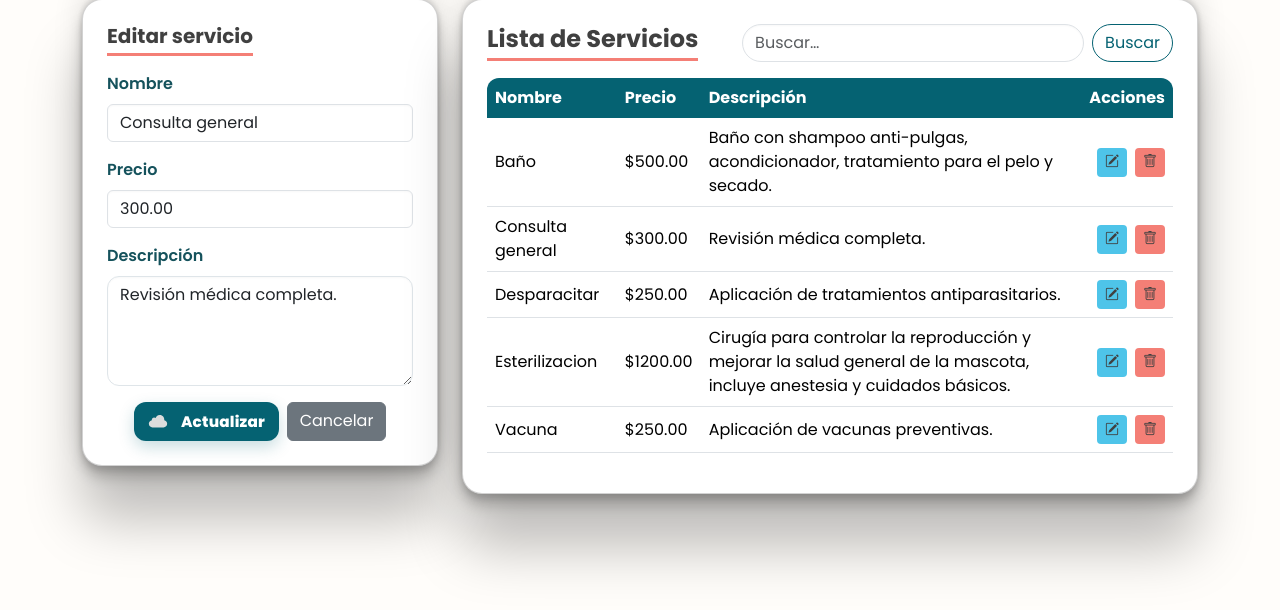
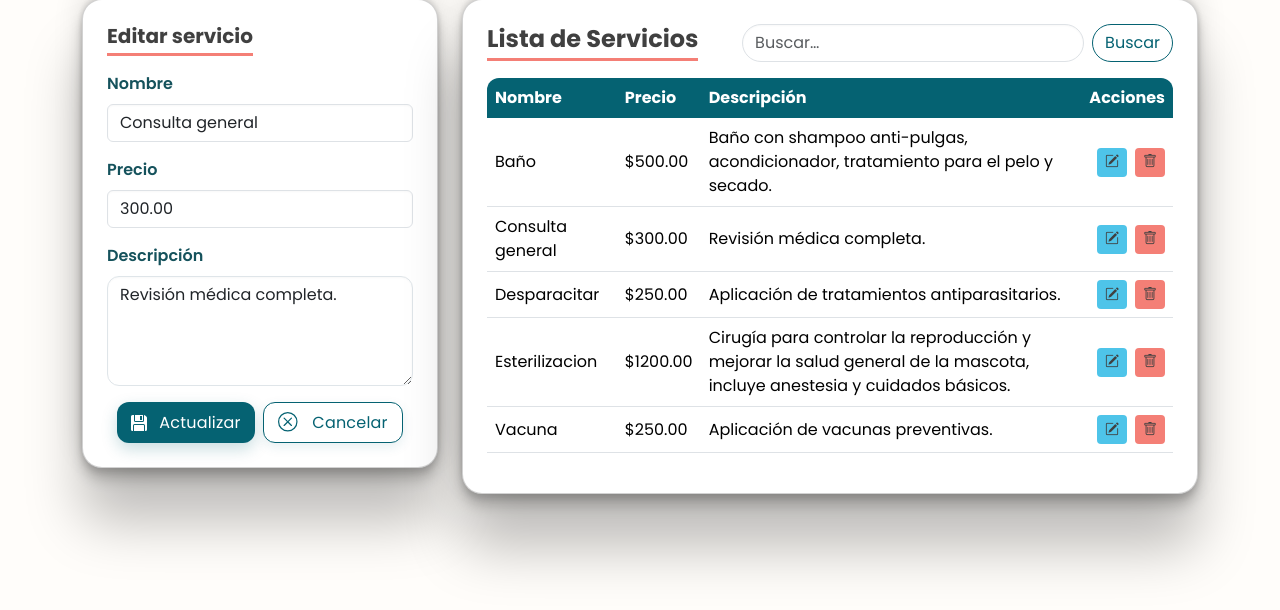
Before and after one commit to anagatuna/PIA_Eq1, a Django app: page /servicios/15/ in a window 1280 px wide. Shown: the part 136-746 px from the top of the page. Run offline with Django 5.2, Linux system fonts and the light colour scheme; a user stored in the database is signed in; data comes from the database, SQL or seed files in the repository; both versions use the stored data as it was after the commit.

Commit message:
botones guardar/limpiar actualizar/cancelar

```diff
--- a/veterinaria/app/static/css/panel.css
+++ b/veterinaria/app/static/css/panel.css
@@ -391,25 +391,20 @@ textarea.form-control:hover {
 }
 
 /* Botones del form con la misma estética */
-/* ===== Botones compactos con animación ===== */
 .btn-save,
 .btn-clean {
-  font-family: inherit;
-  font-size: .95rem;
-  /* más chico */
   line-height: 1;
   padding: .55em .9em;
-  /* más compacto */
   display: inline-flex;
   align-items: center;
   gap: .35rem;
   border: none;
   border-radius: 12px;
-  font-weight: 800;
   letter-spacing: .2px;
   cursor: pointer;
   transition: background .25s ease, transform .2s ease, box-shadow .25s ease;
   justify-content: center;
+  min-width: 130px
 }
 
 .btn-save {
@@ -448,10 +443,11 @@ textarea.form-control:hover {
 /* animación compartida */
 .btn-save span,
 .btn-clean span {
-  transition: opacity .35s linear, transform .35s ease;
+  transition: opacity .35s ease, font-size .35s ease, margin-left .35s ease;
   display: inline-block;
   margin-left: 0.4em;
   vertical-align: middle;
+  white-space: nowrap;
 }
 
 .btn-save svg,
@@ -478,19 +474,17 @@ textarea.form-control:hover {
   transform: scale(1.25);
 }
 
-.btn-save:hover svg{
-  transform: translateX(.9em) scale(1.15);
-  fill: #fff;
-}
-.btn-clean:hover svg {
-  transform: translateX(.9em) scale(1.15);
-  fill: var(--accent);
-}
-
 .btn-save:hover span,
 .btn-clean:hover span {
   opacity: 0;
   transform: translateX(.15em);
+  margin-left: 0;
+  font-size: 0;
+}
+
+a.btn-save,
+a.btn-clean {
+  text-decoration: none;
 }
 
 /* ===== Buscador a “pill” ===== */
--- a/veterinaria/app/templates/servicios.html
+++ b/veterinaria/app/templates/servicios.html
@@ -51,11 +51,12 @@
                                     <div class="svg-wrapper-1">
                                         <div class="svg-wrapper">
                                             <!-- nubecita (ok para Guardar) -->
-                                            <svg xmlns="http://www.w3.org/2000/svg" viewBox="0 0 24 24" width="22"
-                                                height="22" class="icon">
+                                            <svg xmlns="http://www.w3.org/2000/svg" width="16" height="16"
+                                                fill="currentColor" class="bi bi-floppy-fill" viewBox="0 0 16 16">
                                                 <path
-                                                    d="M22,15.04C22,17.23 20.24,19 18.07,19H5.93C3.76,19 2,17.23 2,15.04C2,13.07 3.43,11.44 5.31,11.14C5.28,11 5.27,10.86 5.27,10.71C5.27,9.33 6.38,8.2 7.76,8.2C8.37,8.2 8.94,8.43 9.37,8.8C10.14,7.05 11.13,5.44 13.91,5.44C17.28,5.44 18.87,8.06 18.87,10.83C18.87,10.94 18.87,11.06 18.86,11.17C20.65,11.54 22,13.13 22,15.04Z">
-                                                </path>
+                                                    d="M0 1.5A1.5 1.5 0 0 1 1.5 0H3v5.5A1.5 1.5 0 0 0 4.5 7h7A1.5 1.5 0 0 0 13 5.5V0h.086a1.5 1.5 0 0 1 1.06.44l1.415 1.414A1.5 1.5 0 0 1 16 2.914V14.5a1.5 1.5 0 0 1-1.5 1.5H14v-5.5A1.5 1.5 0 0 0 12.5 9h-9A1.5 1.5 0 0 0 2 10.5V16h-.5A1.5 1.5 0 0 1 0 14.5z" />
+                                                <path
+                                                    d="M3 16h10v-5.5a.5.5 0 0 0-.5-.5h-9a.5.5 0 0 0-.5.5zm9-16H4v5.5a.5.5 0 0 0 .5.5h7a.5.5 0 0 0 .5-.5zM9 1h2v4H9z" />
                                             </svg>
                                         </div>
                                     </div>
@@ -63,7 +64,20 @@
                                 </button>
 
                                 {% if editando %}
-                                <a href="{% url 'servicios' %}" class="btn btn-secondary">Cancelar</a>
+                                <a href="{% url 'servicios' %}" class="btn-clean" aria-label="Cancelar">
+                                    <div class="svg-wrapper-1">
+                                        <div class="svg-wrapper">
+                                            <svg xmlns="http://www.w3.org/2000/svg" width="22" height="22"
+                                                fill="currentColor" class="bi bi-x-circle" viewBox="0 0 18 18">
+                                                <path
+                                                    d="M8 15A7 7 0 1 1 8 1a7 7 0 0 1 0 14m0 1A8 8 0 1 0 8 0a8 8 0 0 0 0 16" />
+                                                <path
+                                                    d="M4.646 4.646a.5.5 0 0 1 .708 0L8 7.293l2.646-2.647a.5.5 0 0 1 .708.708L8.707 8l2.647 2.646a.5.5 0 0 1-.708.708L8 8.707l-2.646 2.647a.5.5 0 0 1-.708-.708L7.293 8 4.646 5.354a.5.5 0 0 1 0-.708" />
+                                            </svg>
+                                        </div>
+                                    </div>
+                                    <span>Cancelar</span>
+                                </a>
                                 {% else %}
                                 <button type="reset" class="btn-clean" aria-label="Limpiar">
                                     <div class="svg-wrapper-1">
```
Also changed, not shown: veterinaria/db.sqlite3.
